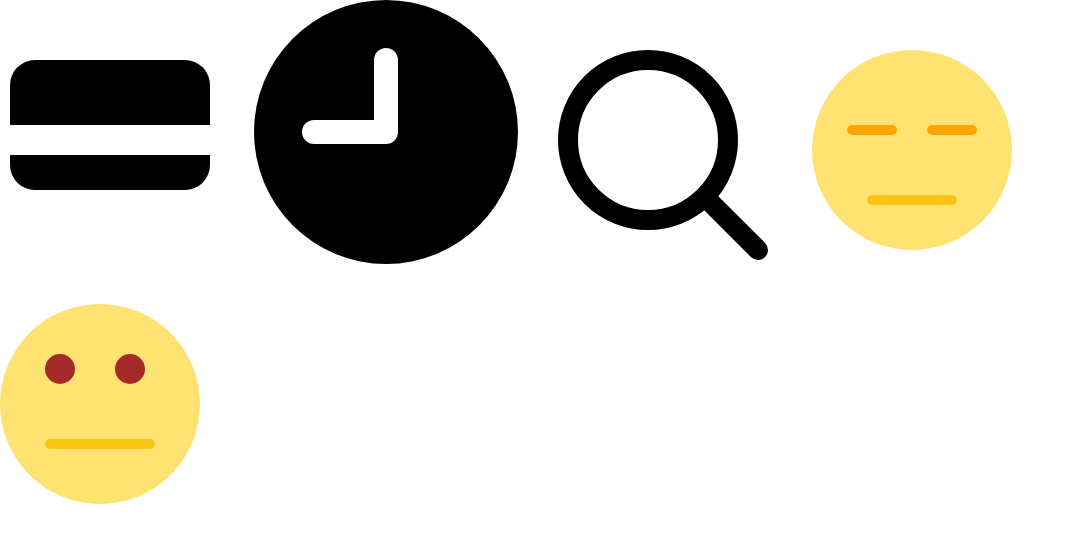
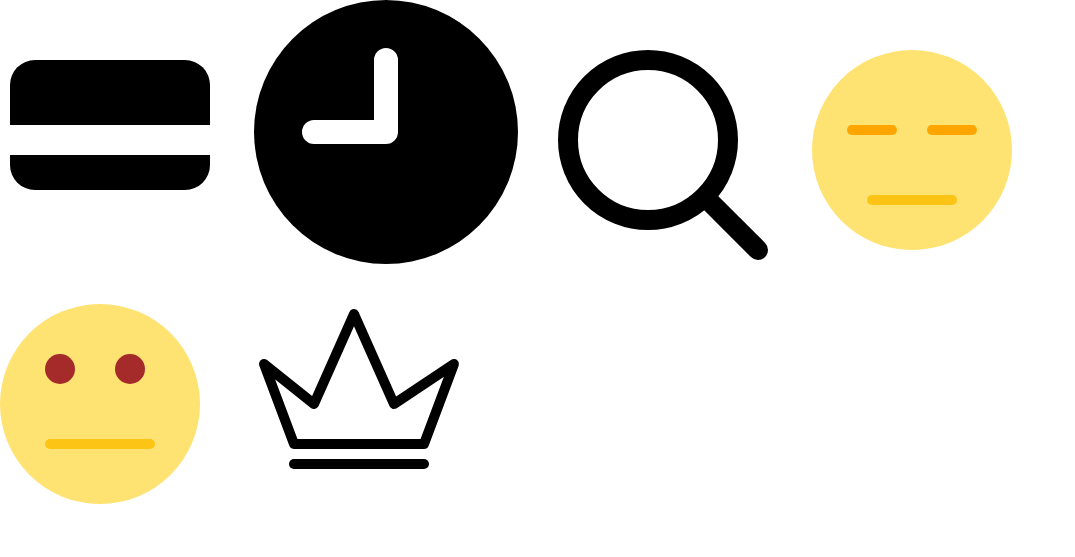
Before and after one commit to jbwizard/svg, a plain HTML site: page index.html in a window 1280 px wide. Shown: the whole page, without its empty margins (0-1075 px from the left). Drawn offline with Linux system fonts and the light colour scheme.

Commit message:
add symbol

```diff
--- a/index.html
+++ b/index.html
@@ -33,8 +33,9 @@
         <circle cx="130" cy="65" r="15" fill="brown"/>
         <polyline points="50,140 150,140" stroke="#FCC415" stroke-width="10" stroke-linecap="round" />
     </svg>
-
-
-
+    <svg width="250" height="250" viewbox="0 0 250 250" fill="none" xmlns="http://www.w3.org/2000/svg">
+        <polyline points="40,140 10,60 60,100 100,10 140,100 200,60 170,140 40,140" stroke="black" stroke-width="10" stroke-linecap="round" stroke-linejoin="round" />
+        <polyline points="40,160 170,160" stroke="black" stroke-width="10" stroke-linecap="round" stroke-linejoin="round" />
+    </svg>
 </body>
 </html>
```
